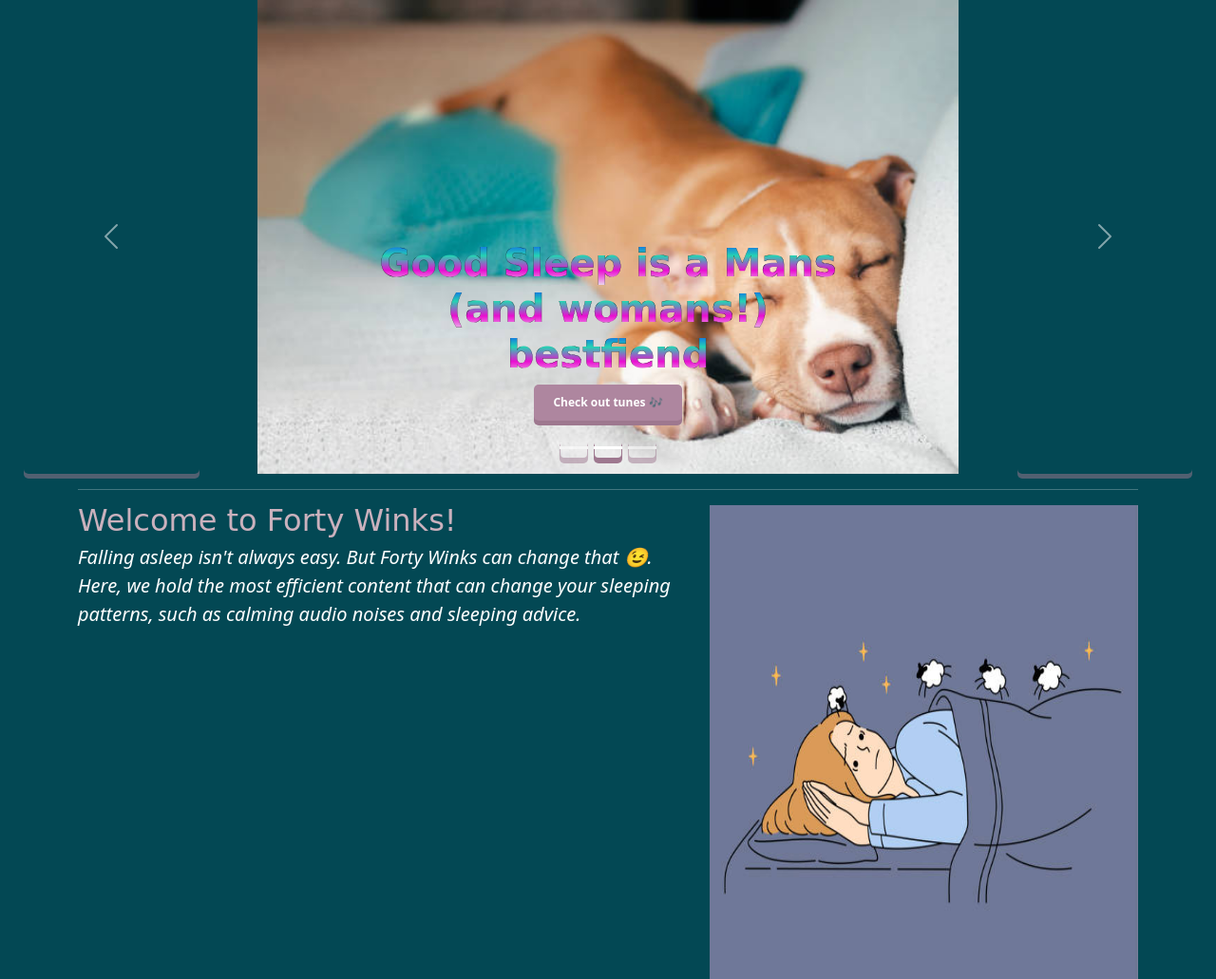
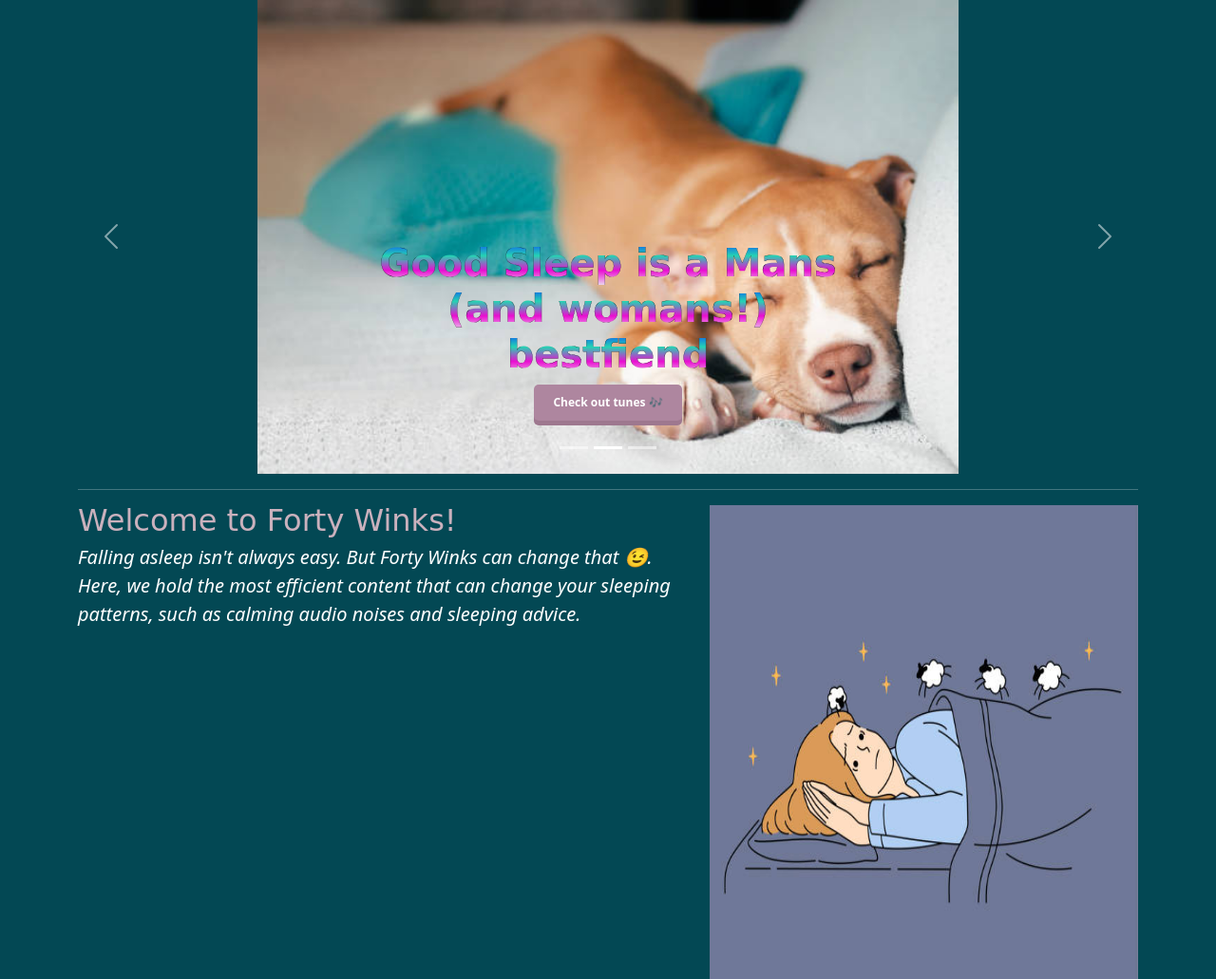
Before and after one commit to SaraClick/sky_project, a Flask app: page / in a window 1280 px wide. Shown: the part 81-1112 px from the top of the page at 95% size. Run offline with Flask 3, Linux system fonts and the light colour scheme; some web fonts are replaced.

Commit message:
removed shadow from carousel buttons + centered 3rd button

```diff
--- a/application/static/styles/style.css
+++ b/application/static/styles/style.css
@@ -193,6 +193,11 @@ footer {
 
   } */
 
+  /* This is to remove the pinkish shadow/border from the buttons applied accross the website */
+  .carousel-button-styles {
+   box-shadow: none;
+  }
+
 
 /* ======================================= CONTENT SELECTION PAGE STYLES =======================================*/
 
@@ -380,8 +385,6 @@ footer {
 
 /* ======================================= CONTACT PAGE STYLES =======================================*/
 
-/* ======================================= CONTACT PAGE STYLES =======================================*/
-
 /* Using the media query, the formatting is different when the page is above 99px or below. I've used 992px because I've noticed that's also the same aizing when our hamburger menu apprears on the navbar */
 @media screen and (max-width: 992px) {
   .contact-page .row {
--- a/application/templates/index.html
+++ b/application/templates/index.html
@@ -5,14 +5,15 @@
 <!-- This is the code that enables the slide function of the carousel. We only give one slide an active element in order to enable visibility of the slides -->
 <div id="myCarousel" class="carousel slide" data-bs-ride="carousel">
     <div class="carousel-indicators">
-      <button type="button" data-bs-target="#myCarousel" data-bs-slide-to="0" class="" aria-label="Slide 1"></button>
-      <button type="button" data-bs-target="#myCarousel" data-bs-slide-to="1" aria-label="Slide 2" class="active" aria-current="true"></button>
-      <button type="button" data-bs-target="#myCarousel" data-bs-slide-to="2" aria-label="Slide 3" class=""></button>
+      <!-- class "carousel-button-styles" is to remove the pinkish shadow at the bottom of the carousel buttons -->
+      <button type="button" data-bs-target="#myCarousel" data-bs-slide-to="0" class="carousel-button-styles" aria-label="Slide 1"></button>
+      <button type="button" data-bs-target="#myCarousel" data-bs-slide-to="1" aria-label="Slide 2" class="active carousel-button-styles" aria-current="true"></button>
+      <button type="button" data-bs-target="#myCarousel" data-bs-slide-to="2" aria-label="Slide 3" class="carousel-button-styles"></button>
     </div>
     <!-- code for slide one of the carousel. -->
     <div class="carousel-inner">
       <div class="carousel-item" >
-        <img class="d-block w-100" src="static/media/background/counting_sheep.jpeg" width="500" height="500" alt="First slide">
+        <img class="d-block w-100" src="static/media/background/counting_sheep.jpeg" width="500px" height="500px" alt="First slide">
         <div class="container">
           <div class="carousel-caption text-start">
               <h1><span class="slide_one_text">Stop Counting Sheep and Get Your Forty Winks!</span></h1>
@@ -21,7 +22,7 @@
       </div>
               <!-- code for slide 2 of the carousel -->
       <div class="carousel-item active">
-        <img class="d-block w-100" src="static/media/background/carousel_pic3.jpeg" width="500" height="500" alt="second slide">
+        <img class="d-block w-100" src="static/media/background/carousel_pic3.jpeg" width="500px" height="500px" alt="second slide">
         <div class="container">
           <div class="carousel-caption">
             <h1><span class="slide_two_text">Good Sleep is a Mans (and womans!) bestfiend</span></h1>
@@ -31,9 +32,9 @@
       </div>
               <!-- code for slide 3 of the carousel -->
       <div class="carousel-item">
-        <img class="d-block w-100" src="static/media/background/coffee.jpeg" width="500" height="500" alt="third slide">
+        <img class="d-block w-100" src="static/media/background/coffee.jpeg" width="500px" height="500px" alt="third slide">
         <div class="container">
-          <div class="carousel-caption text-end">
+          <div class="carousel-caption">
             <h2><span class="slide_three_text">A Visual representation of life without Forty Winks &#128532;</h2>
             <!-- <p>Some representative placeholder content for the third slide of this carousel.</p> -->
             <p><a class="btn btn-lg btn-primary" id="link_button" href="/tips">Tips to save your sleep</a></p>
@@ -44,11 +45,11 @@
     <!-- Say Goodbye to Coffee After Checking Out Our Latest Tips and Tricks! -->
 
             <!-- functionality for the next/previous arrow/buttons of the carousel -->
-    <button class="carousel-control-prev" type="button" data-bs-target="#myCarousel" data-bs-slide="prev" >
+    <button class="carousel-control-prev carousel-button-styles" type="button" data-bs-target="#myCarousel" data-bs-slide="prev" >
       <span class="carousel-control-prev-icon" aria-hidden="true"></span>
       <span class="visually-hidden">Previous</span>
     </button>
-    <button class="carousel-control-next" type="button" data-bs-target="#myCarousel" data-bs-slide="next">
+    <button class="carousel-control-next carousel-button-styles" type="button" data-bs-target="#myCarousel" data-bs-slide="next">
       <span class="carousel-control-next-icon" aria-hidden="true"></span>
       <span class="visually-hidden">Next</span>
     </button>
```
